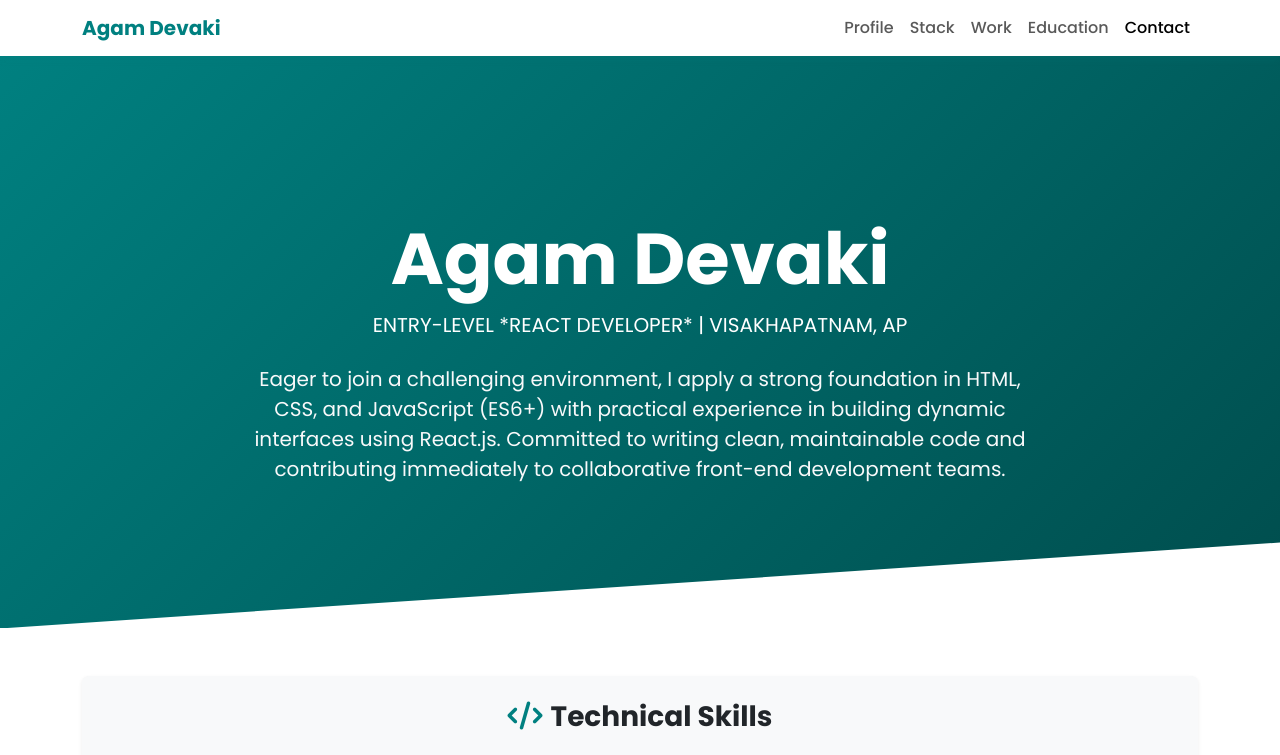
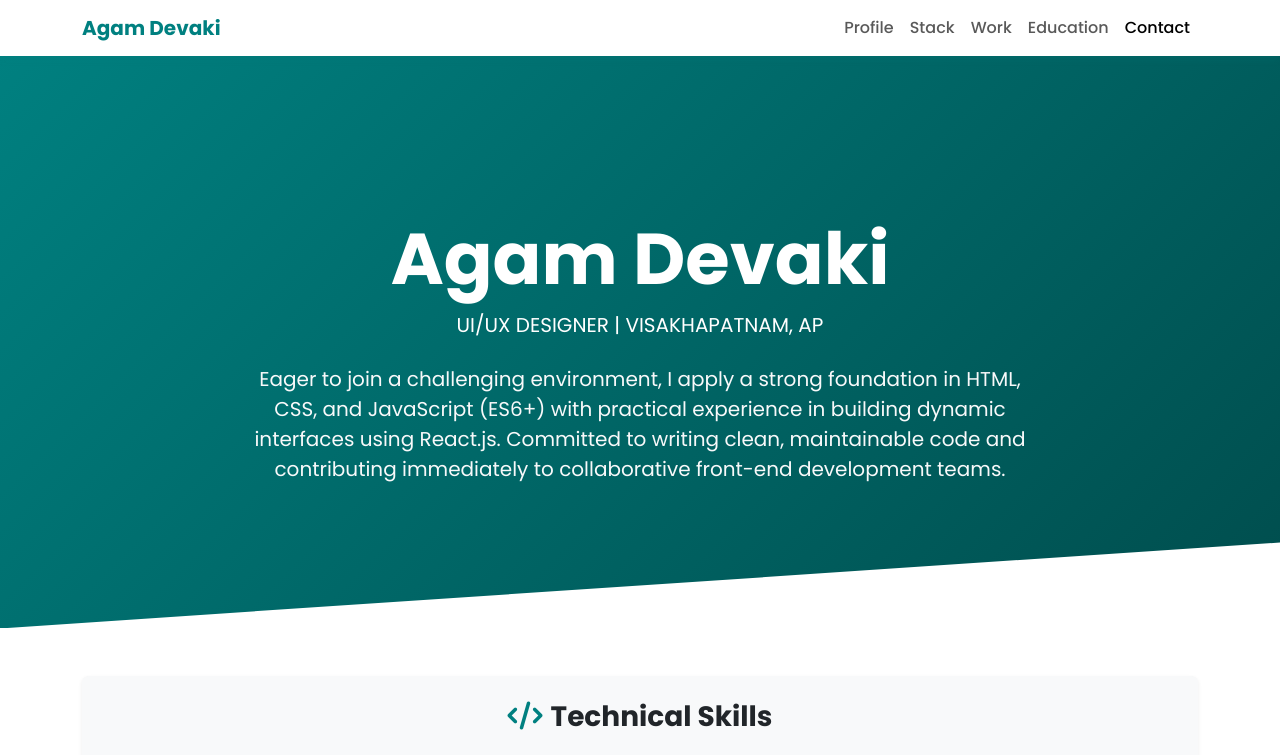
Before and after one commit to chandu16622/portfolio-devaki, a plain HTML site: page index.html in a window 1280 px wide. Shown: the top 755 px of the page. Drawn offline with nearby package versions, Linux system fonts and the light colour scheme; a small style sheet from the web is missing.

Commit message:
Update index.html

```diff
--- a/index.html
+++ b/index.html
@@ -201,7 +201,7 @@
         <div class="container">
             <h1 class="display-2 fw-bolder">Agam Devaki</h1>
             <p class="lead fw-light text-uppercase mt-2">
-                Entry-Level *React Developer* | Visakhapatnam, AP
+                UI/UX Designer | Visakhapatnam, AP
             </p>
             <p class="mt-4 fs-5 mx-auto text-light" style="max-width: 800px;">
                 Eager to join a challenging environment, I apply a strong foundation in HTML, CSS, and JavaScript (ES6+)
```
